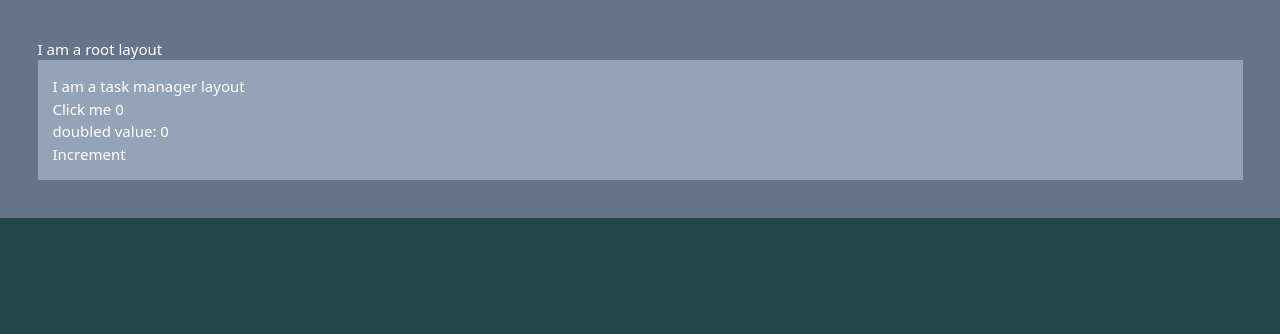
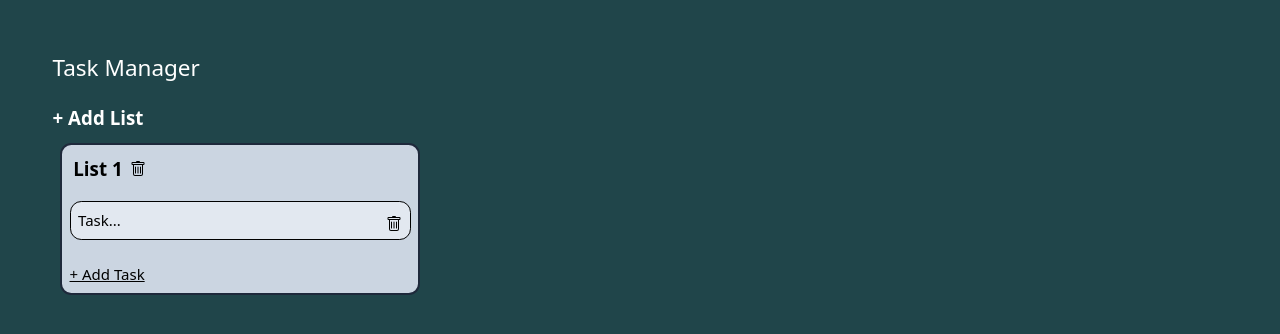
Before and after one commit to allanReyMacasaquit/almac, a SvelteKit app in the folder apps/task/: page /task-manager in a window 1280 px wide. Shown: the top 334 px of the page. Built offline with nearby package versions, Linux system fonts and the light colour scheme.

Commit message:
add task component

```diff
--- a/apps/task/src/routes/+layout.svelte
+++ b/apps/task/src/routes/+layout.svelte
@@ -1,8 +1,5 @@
 <script>
-  import "../app.css";
+	import '../app.css';
 </script>
 
-<div class="text-white p-10 bg-slate-500">
-  I am a root layout
-  <slot />
-</div>
+<slot />
--- a/apps/task/src/routes/task-manager/+layout.svelte
+++ b/apps/task/src/routes/task-manager/+layout.svelte
@@ -1,5 +1,3 @@
-
-<div class="text-white p-4 bg-slate-400">
-    I am a task manager layout
-    <slot/>
+<div class="flex-it p-6 md:p-10 h-full overflow-hidden">
+	<slot />
 </div>
--- a/apps/task/src/routes/task-manager/+page.svelte
+++ b/apps/task/src/routes/task-manager/+page.svelte
@@ -1,20 +1,71 @@
-<script>
-	let count = 0;
-	$: {
-		if (count > 10) {
-			console.log('I am the winner');
-		}
-	}
-
-	$: doubled = count * 2;
-</script>
-
-<h1 class="text-white">Click me {count}</h1>
-<h1>doubled value: {doubled}</h1>
-<button
-	on:click={() => {
-		count++;
-	}}
->
-	Increment
-</button>
+<div class="p-4 h-full w-auto">
+	<div class="text-white text-2xl mb-6">Task Manager</div>
+	<button class="text-xl mb-3 text-white font-bold cursor-pointer hover:underline flex items-start">
+		+ Add List
+	</button>
+	<div class="flex-it h-full w-auto">
+		<div class="flex-it flex-row rounded-xl h-full">
+			<!-- TASK LIST START -->
+			<div class=" h-full w-88 max-w-sm min-h-full m-2 my-0 md:w-96">
+				<div class="bg-slate-300 flex-it rounded-xl max-h-full border-2 border-slate-800">
+					<div class="flex-it m-3">
+						<div class="flex-it flex-row">
+							<div class="text-xl text-left font-bold mr-2">List 1</div>
+							<div class="flex hover:text-red-600 items-center">
+								<svg
+									xmlns="http://www.w3.org/2000/svg"
+									width="16"
+									height="16"
+									fill="currentColor"
+									class="bi bi-trash"
+									viewBox="0 0 16 16"
+								>
+									<path
+										d="M5.5 5.5A.5.5 0 0 1 6 6v6a.5.5 0 0 1-1 0V6a.5.5 0 0 1 .5-.5zm2.5 0a.5.5 0 0 1 .5.5v6a.5.5 0 0 1-1 0V6a.5.5 0 0 1 .5-.5zm3 .5a.5.5 0 0 0-1 0v6a.5.5 0 0 0 1 0V6z"
+									/>
+									<path
+										fill-rule="evenodd"
+										d="M14.5 3a1 1 0 0 1-1 1H13v9a2 2 0 0 1-2 2H5a2 2 0 0 1-2-2V4h-.5a1 1 0 0 1-1-1V2a1 1 0 0 1 1-1H6a1 1 0 0 1 1-1h2a1 1 0 0 1 1 1h3.5a1 1 0 0 1 1 1v1zM4.118 4 4 4.059V13a1 1 0 0 0 1 1h6a1 1 0 0 0 1-1V4.059L11.882 4H4.118zM2.5 3V2h11v1h-11z"
+									/>
+								</svg>
+							</div>
+						</div>
+					</div>
+					<div class="overflow-x-hidden overflow-y-auto with-scrollbar p-2">
+						<!-- TASK ITEM START -->
+						<div
+							class="flex-it border border-solid p-2 rounded-xl bg-slate-200 mb-2 cursor-pointer"
+						>
+							<div class="flex-it">
+								<div class="flex-it flex-row">
+									<div class="flex flex-1">Task...</div>
+									<div class="flex items-end hover:text-red-600">
+										<svg
+											xmlns="http://www.w3.org/2000/svg"
+											width="16"
+											height="16"
+											fill="currentColor"
+											class="bi bi-trash"
+											viewBox="0 0 16 16"
+										>
+											<path
+												d="M5.5 5.5A.5.5 0 0 1 6 6v6a.5.5 0 0 1-1 0V6a.5.5 0 0 1 .5-.5zm2.5 0a.5.5 0 0 1 .5.5v6a.5.5 0 0 1-1 0V6a.5.5 0 0 1 .5-.5zm3 .5a.5.5 0 0 0-1 0v6a.5.5 0 0 0 1 0V6z"
+											/>
+											<path
+												fill-rule="evenodd"
+												d="M14.5 3a1 1 0 0 1-1 1H13v9a2 2 0 0 1-2 2H5a2 2 0 0 1-2-2V4h-.5a1 1 0 0 1-1-1V2a1 1 0 0 1 1-1H6a1 1 0 0 1 1-1h2a1 1 0 0 1 1 1h3.5a1 1 0 0 1 1 1v1zM4.118 4 4 4.059V13a1 1 0 0 0 1 1h6a1 1 0 0 0 1-1V4.059L11.882 4H4.118zM2.5 3V2h11v1h-11z"
+											/>
+										</svg>
+									</div>
+								</div>
+							</div>
+						</div>
+						<!-- TASK ITEM END -->
+					</div>
+					<button class="underline flex p-2"> + Add Task </button>
+				</div>
+			</div>
+			<!-- TASK LIST END -->
+		</div>
+	</div>
+</div>
--- a/apps/task/src/routes/task-manager/sub-task-manager/+layout.svelte
+++ /dev/null
@@ -1,4 +0,0 @@
-<div class="bg-green-800 p-4">
-    I am a sub task manager layout
-    <slot/>
-</div>
--- a/apps/task/src/routes/task-manager/sub-task-manager/+page.svelte
+++ /dev/null
@@ -1,3 +0,0 @@
-<div>
-    I am a sub task manager
-</div>
```
